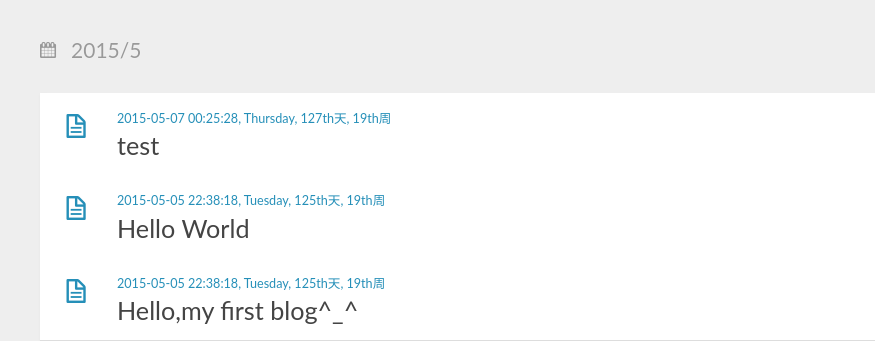
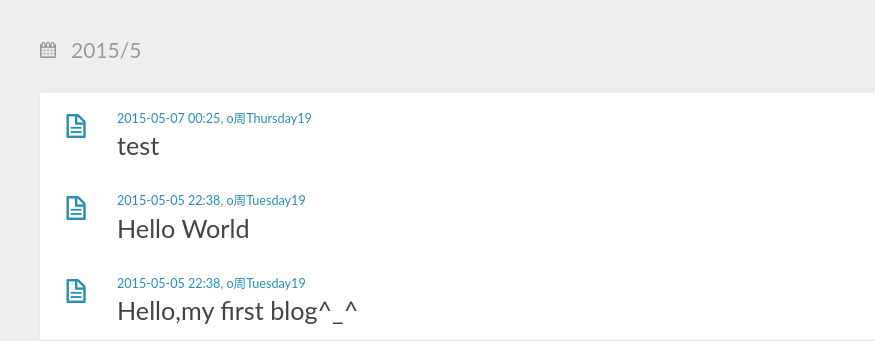
Before and after one commit to DawnYu9/codingbubble.github.io, a plain HTML site: page archives/2015/05/index.html in a window 1280 px wide. Shown: the part 121-462 px from the top of the page, 0-875 px from the left. Drawn offline with nearby package versions, Linux system fonts and the light colour scheme; a web font is replaced by a local one.

Commit message:
Site updated: 2015-05-07 14:27:02

```diff
--- a/archives/2015/05/index.html
+++ b/archives/2015/05/index.html
@@ -70,7 +70,7 @@ var _hmt = _hmt || [];
         <div class="post-content">
           <header>
             <div class="icon"></div>
-            <time datetime="2015-05-06T16:25:28.000Z"><a href="/2015/05/07/test/">2015-05-07 00:25:28, Thursday, 127th天, 19th周</a></time>
+            <time datetime="2015-05-06T16:25:28.000Z"><a href="/2015/05/07/test/">2015-05-07 00:25, o周Thursday19</a></time>
 
               <h1 class="title"><a href="/2015/05/07/test/">test</a></h1>
 
@@ -82,7 +82,7 @@ var _hmt = _hmt || [];
         <div class="post-content">
           <header>
             <div class="icon"></div>
-            <time datetime="2015-05-05T14:38:18.000Z"><a href="/2015/05/05/hello-world/">2015-05-05 22:38:18, Tuesday, 125th天, 19th周</a></time>
+            <time datetime="2015-05-05T14:38:18.000Z"><a href="/2015/05/05/hello-world/">2015-05-05 22:38, o周Tuesday19</a></time>
 
               <h1 class="title"><a href="/2015/05/05/hello-world/">Hello World</a></h1>
 
@@ -94,7 +94,7 @@ var _hmt = _hmt || [];
         <div class="post-content">
           <header>
             <div class="icon"></div>
-            <time datetime="2015-05-05T14:38:18.000Z"><a href="/2015/05/05/Hello-my-first-blog/">2015-05-05 22:38:18, Tuesday, 125th天, 19th周</a></time>
+            <time datetime="2015-05-05T14:38:18.000Z"><a href="/2015/05/05/Hello-my-first-blog/">2015-05-05 22:38, o周Tuesday19</a></time>
 
               <h1 class="title"><a href="/2015/05/05/Hello-my-first-blog/">Hello,my first blog^_^</a></h1>
 
```
Also changed, not shown: 2015/05/05/Hello-my-first-blog/index.html (+1 -1 lines), 2015/05/05/hello-world/index.html (+1 -1 lines), 2015/05/07/test/index.html (+1 -1 lines), archives/2015/index.html (+3 -3 lines), archives/index.html (+3 -3 lines), categories/随笔/index.html (+1 -1 lines), index.html (+3 -3 lines).
